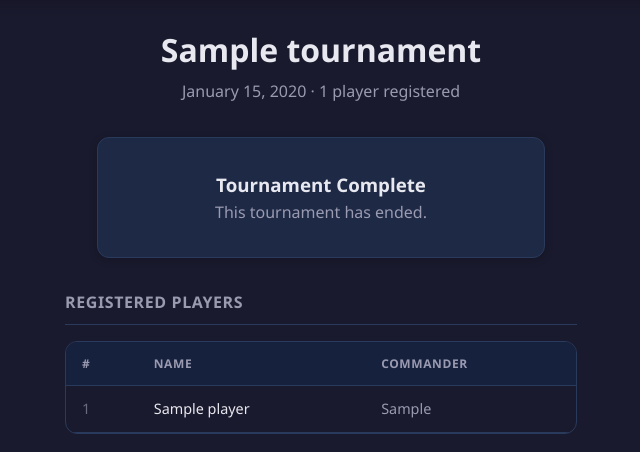
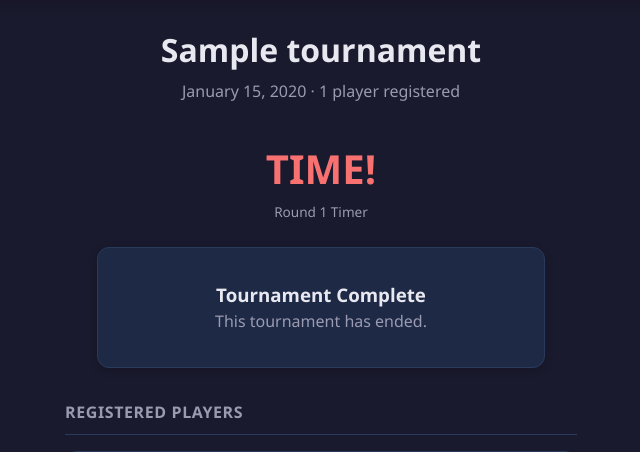
Before and after one commit to michaelelwell25/tabernacle, a Flask app: template app/templates/player/join.html in a window 1280 px wide. Shown: the part 61-513 px from the top of the page, without its empty margins (319-959 px from the left). Run offline with Flask 3, Linux system fonts and the light colour scheme; tables that the repository leaves empty hold one stand-in row (values such as "Sample post"); the template is opened without the code that fills it: values that come from a table or form of the project are taken from there, most other values are stand-ins (such as "Sample title", 1, 10 or a date in 2020).

Commit message:
Add round timer to player join page
Big countdown display with warning color at <5min and pulse at 0.

Co-Authored-By: Claude Opus 4.6 <noreply@anthropic.com>

```diff
--- a/app/routes/player.py
+++ b/app/routes/player.py
@@ -123,9 +123,12 @@ def join_tournament(tournament_id):
 
     # Build current round seating data for player lookup
     seat_data = []
+    timer_end = None
+    current_round = None
     if tournament.status in ('active', 'playoffs') and tournament.current_round > 0:
         current_round = tournament.get_current_round()
         if current_round:
+            timer_end = current_round.timer_end
             for pod in current_round.pods:
                 for a in pod.assignments:
                     seat_data.append({
@@ -160,7 +163,8 @@ def join_tournament(tournament_id):
 
     return render_template('player/join.html', tournament=tournament, players=players,
                            player_count=player_count, can_register=can_register,
-                           seat_data=seat_data, round_history=round_history)
+                           seat_data=seat_data, round_history=round_history,
+                           timer_end=timer_end)
 
 
 @bp.route('/tournament/<int:tournament_id>/import-csv', methods=['POST'])
--- a/app/templates/player/join.html
+++ b/app/templates/player/join.html
@@ -33,6 +33,36 @@
         {{ player_count }} player{{ 's' if player_count != 1 }} registered
       </div>
     </div>
+
+    {% if timer_end %}
+    <div id="playerTimer" style="text-align:center;margin-bottom:1.5rem;">
+      <div id="playerTimerDisplay" style="font-size:2.5rem;font-weight:700;color:var(--success);font-variant-numeric:tabular-nums;">--:--</div>
+      <div class="text-secondary" style="font-size:0.85rem;">Round {{ tournament.current_round }} Timer</div>
+    </div>
+    <script>
+    (function() {
+      const end = new Date("{{ timer_end.strftime('%Y-%m-%dT%H:%M:%S') }}Z").getTime();
+      const display = document.getElementById('playerTimerDisplay');
+      const container = document.getElementById('playerTimer');
+      function tick() {
+        const diff = end - Date.now();
+        if (diff <= 0) {
+          display.textContent = "TIME!";
+          display.style.color = 'var(--error)';
+          display.style.animation = 'pulse 1s infinite';
+          return;
+        }
+        const h = Math.floor(diff / 3600000);
+        const m = Math.floor((diff % 3600000) / 60000);
+        const s = Math.floor((diff % 60000) / 1000);
+        display.textContent = h > 0 ? h+":"+String(m).padStart(2,'0')+":"+String(s).padStart(2,'0') : m+":"+String(s).padStart(2,'0');
+        if (diff < 300000) display.style.color = 'var(--warning)';
+        requestAnimationFrame(tick);
+      }
+      tick();
+    })();
+    </script>
+    {% endif %}
 
     {% if can_register %}
     <div class="card form-card" style="max-width:28rem;margin:0 auto 2rem;">
```
